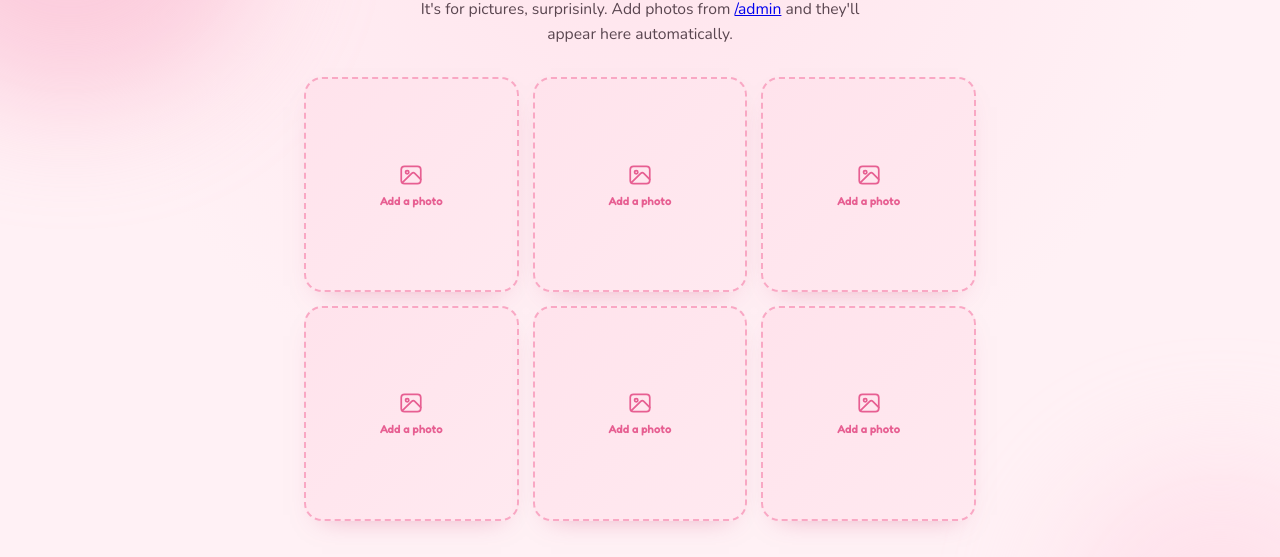
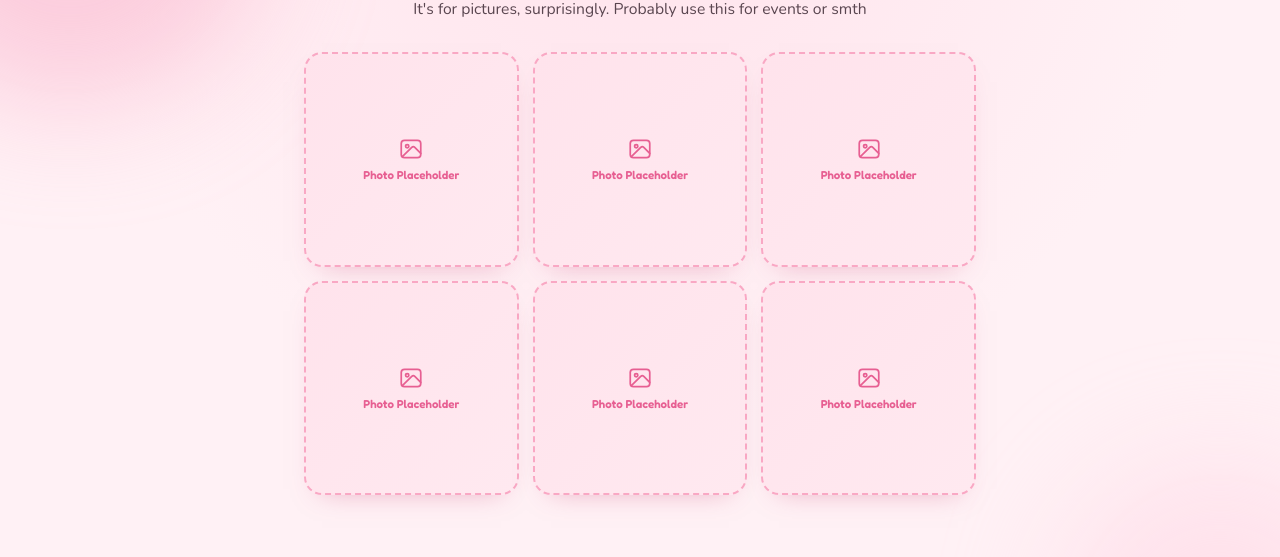
Before and after one commit to elliotjwilkie/elliotjwilkie.github.io, an Eleventy site: page src/gallery.njk in a window 1280 px wide. Shown: the part 137-694 px from the top of the page. Built offline with nearby package versions, Linux system fonts and the light colour scheme; Eleventy itself is replaced by a stand-in of ours; files that its build step writes are made by us from their sources.

Commit message:
Update gallery.njk

```diff
--- a/src/gallery.njk
+++ b/src/gallery.njk
@@ -6,7 +6,7 @@ title: Gallery
 ---
 <div class="page-head">
   <h1 class="page-title">Gallery</h1>
-  <p class="page-sub">It's for pictures, surprisinly. Add photos from <a href="{{ '/admin/' | url }}">/admin</a> and they'll appear here automatically.</p>
+  <p class="page-sub">It's for pictures, surprisingly. Probably use this for events or smth</p>
 </div>
 
 <div class="gallery-grid">
@@ -25,7 +25,7 @@ title: Gallery
         <circle cx="8.5" cy="9.5" r="1.5"></circle>
         <path d="M21 16l-5.5-5.5a2 2 0 0 0-2.8 0L4 19"></path>
       </svg>
-      <span>Add a photo</span>
+      <span>Photo Placeholder</span>
     </div>
     {% endfor %}
   {% endif %}
```
